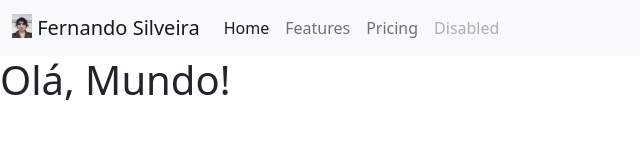
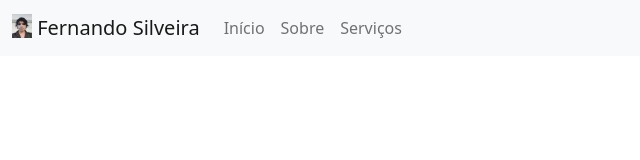
Before and after one commit to huntercodecamp/hello-world, a plain HTML site: page index.html in a window 1280 px wide. Shown: the whole page, without its empty margins (0-640 px from the left). Drawn offline with nearby package versions, Linux system fonts and the light colour scheme.

Commit message:
ajustando links de referência do menu navbar

```diff
--- a/index.html
+++ b/index.html
@@ -6,7 +6,7 @@
 	<title>Bootstrap demo</title>
 	<link href="https://cdn.jsdelivr.net/npm/bootstrap@5.2.0/dist/css/bootstrap.min.css" rel="stylesheet" integrity="sha384-gH2yIJqKdNHPEq0n4Mqa/HGKIhSkIHeL5AyhkYV8i59U5AR6csBvApHHNl/vI1Bx" crossorigin="anonymous">
 </head>
-<body>
+<body id="Inicio">
 	<nav class="navbar navbar-expand-lg bg-light">
 		<div class="container-fluid">
 			<a class="navbar-brand" href="#">
@@ -20,22 +20,19 @@
 			<div class="collapse navbar-collapse " id="navbarNav">
 				<ul class="navbar-nav">
 					<li class="nav-item">
-						<a class="nav-link active" aria-current="page" href="#">Home</a>
+						<a class="nav-link " aria-current="page" href="#Inicio-Menu">Início </a>
 					</li>
 					<li class="nav-item">
-						<a class="nav-link" href="#">Features</a>
+						<a class="nav-link" href="#Sobre-Menu">Sobre</a>
 					</li>
 					<li class="nav-item">
-						<a class="nav-link" href="#">Pricing</a>
-					</li>
-					<li class="nav-item">
-						<a class="nav-link disabled">Disabled</a>
+						<a class="nav-link" href="#Services-Menu">Serviços</a>
 					</li>
 				</ul>
 			</div>
 		</div>
 	</nav>
-	<h1>Olá, Mundo!</h1>
+
 
 
 	<script src="https://cdn.jsdelivr.net/npm/bootstrap@5.2.0/dist/js/bootstrap.bundle.min.js" integrity="sha384-A3rJD856KowSb7dwlZdYEkO39Gagi7vIsF0jrRAoQmDKKtQBHUuLZ9AsSv4jD4Xa" crossorigin="anonymous"></script>
```
